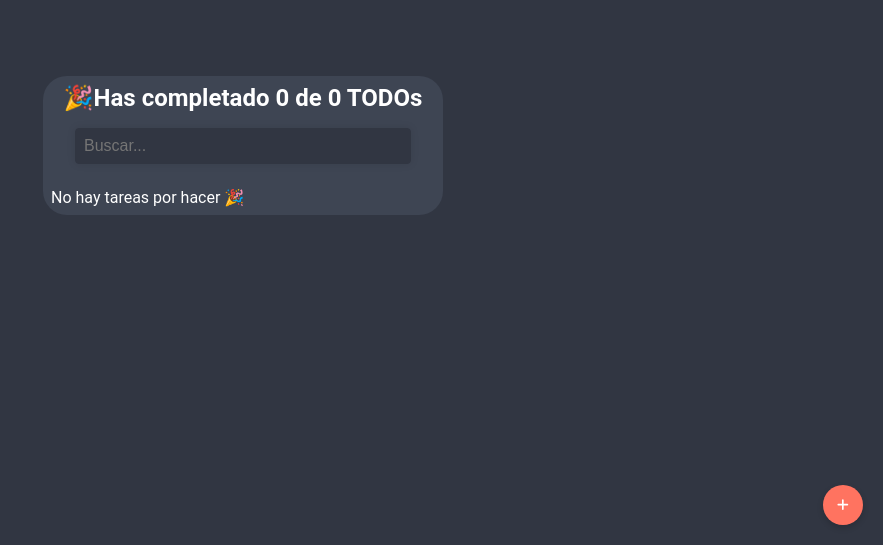
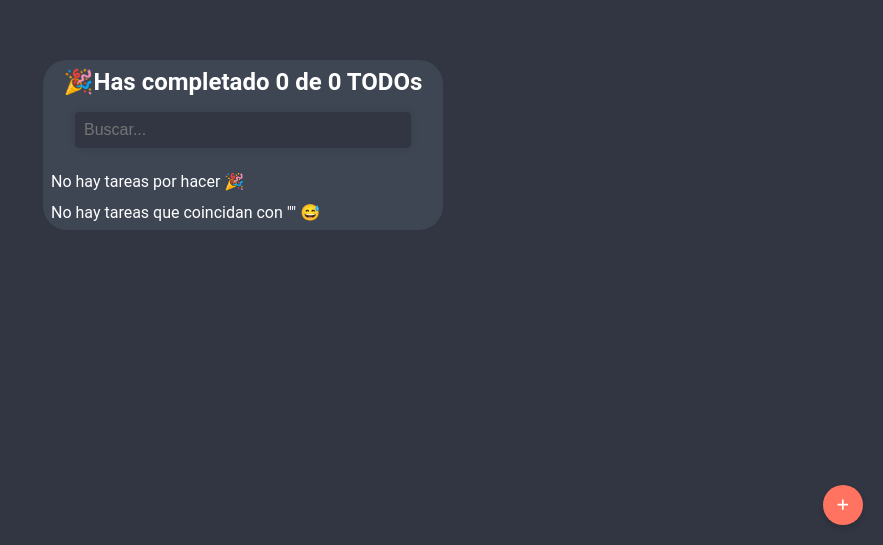
Before and after one commit to bacallaV/learning-reactjs, a React (Vite) app in the folder projects/03-todo-app-boosted/: page / in a window 1280 px wide. Shown: the part 255-800 px from the top of the page, without its empty margins (397-1280 px from the left). Built offline with nearby package versions, Linux system fonts and the light colour scheme.

Commit message:
feat: :sparkles: render prop for emptySearch

```diff
--- a/projects/03-todo-app-boosted/src/App.tsx
+++ b/projects/03-todo-app-boosted/src/App.tsx
@@ -38,9 +38,11 @@ function App() {
 
       <TodoList
         status={status}
-        todos={todos.filter(
+        totalTodos={todos.length}
+        searchedTodos={todos.filter(
           (todo) => todo.label.toLowerCase().includes(searchValue.toLowerCase())
         )}
+        searchText={searchValue}
         onLoading={() => (
           <>
             <TodoSkeleton />
@@ -54,7 +56,11 @@ function App() {
         onEmpty={() => (
           <p> No hay tareas por hacer 🎉 </p>
         )}
-        onSuccess={(todo, index) => (
+        onEmptySearch={(searchText) => (
+          <p> No hay tareas que coincidan con "{searchText}" 😅 </p>
+        )}
+      >
+        {(todo, index) => (
           <TodoItem
             key={index}
             label={todo.label}
@@ -63,7 +69,7 @@ function App() {
             onRemove={handleRemoveTodo(index)}
           />
         )}
-      />
+      </TodoList>
 
       <AddButton
         isModalOpen={isModalOpen}
--- a/projects/03-todo-app-boosted/src/components/TodoList/TodoList.tsx
+++ b/projects/03-todo-app-boosted/src/components/TodoList/TodoList.tsx
@@ -5,19 +5,25 @@ import { Todo } from '@app/types/todo.type';
 
 type TodoListProps = {
   status: 'initial' | 'loading' | 'failed' | 'success';
-  todos: Todo[];
+  totalTodos: number;
+  searchedTodos: Todo[];
+  searchText: string;
   onLoading: () => JSX.Element;
   onFailed: () => JSX.Element;
   onEmpty: () => JSX.Element;
-  onSuccess: (todo: Todo, index: number) => JSX.Element;
+  onEmptySearch: (searchText: string) => JSX.Element;
+  children: (todo: Todo, index: number) => JSX.Element;
 }
 export default function TodoList({
   status,
-  todos,
+  totalTodos,
+  searchedTodos,
+  searchText,
   onLoading,
   onFailed,
   onEmpty,
-  onSuccess
+  onEmptySearch,
+  children,
 }: TodoListProps) {
   return (
     <ul className='todoList'>
@@ -25,9 +31,11 @@ export default function TodoList({
 
       { status === 'failed' && onFailed() }
 
-      { (status === 'success' && todos.length === 0) && onEmpty() }
+      { (status === 'success' && totalTodos === 0) && onEmpty() }
 
-      {status === 'success' && todos.map(onSuccess)}
+      { (status === 'success' && searchedTodos.length === 0) && onEmptySearch(searchText) }
+
+      {status === 'success' && searchedTodos.map(children)}
     </ul>
   )
 }
```
